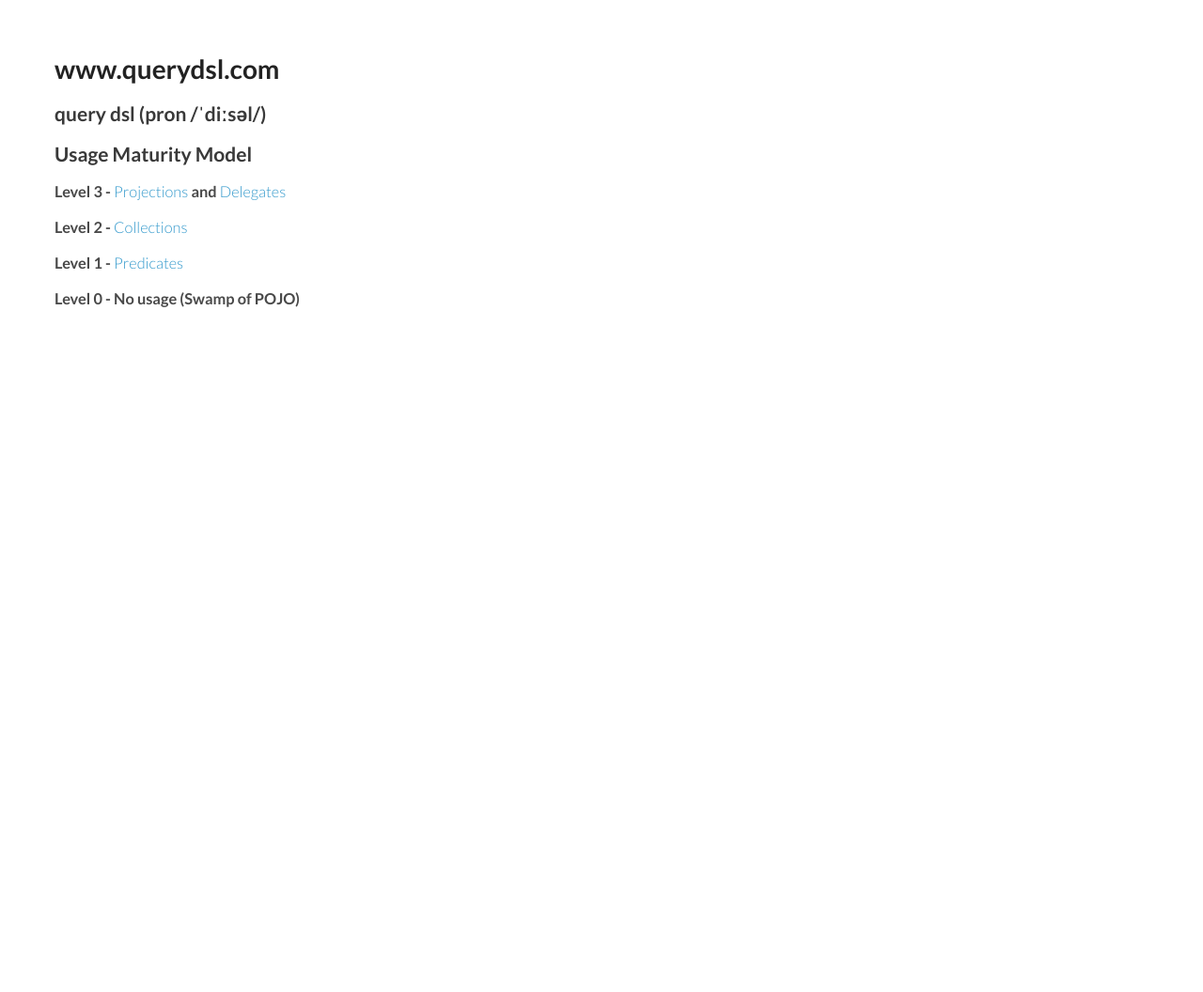
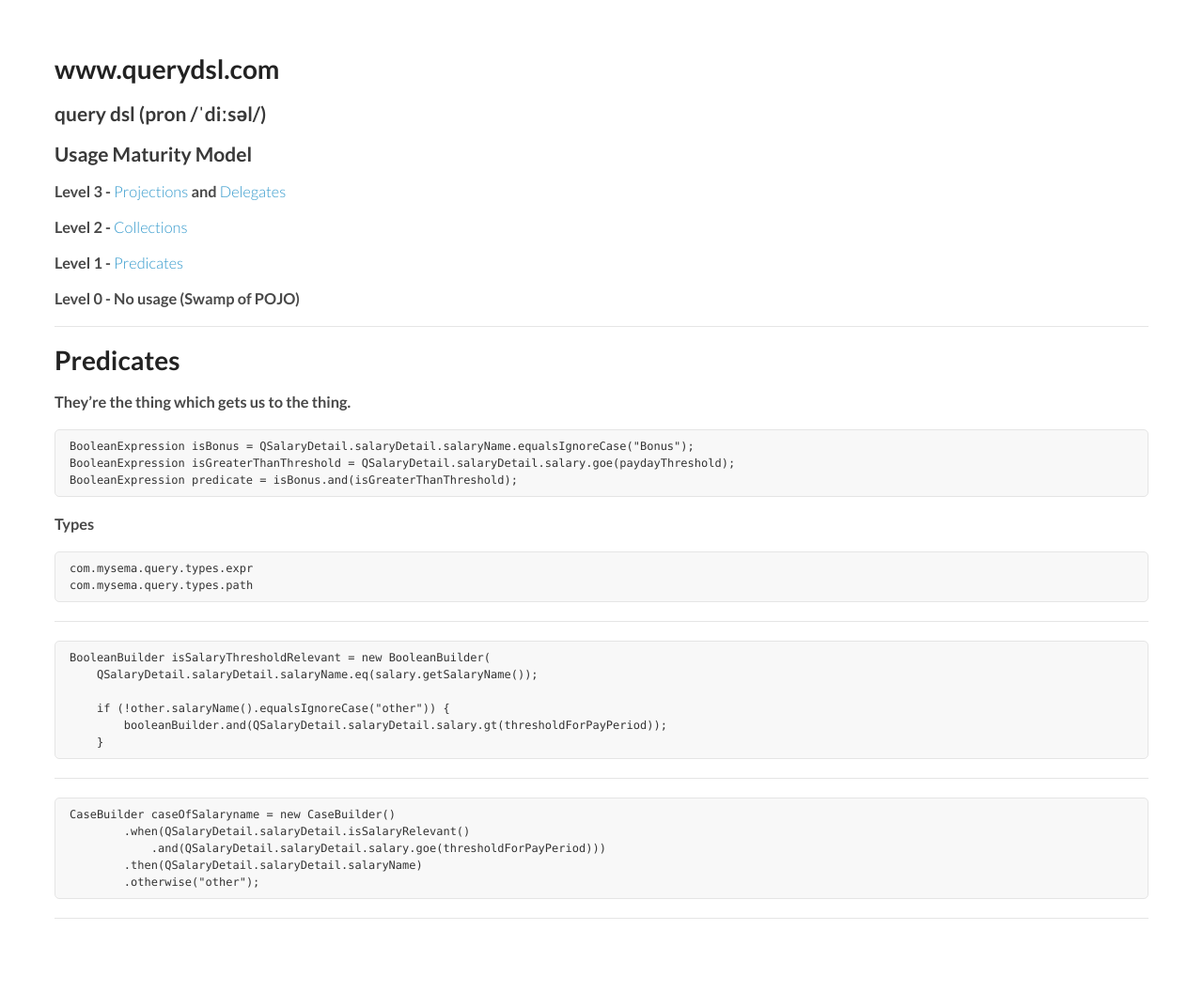
Before and after one commit to griffio/griffio.github.io, a Jekyll site: the page built from _posts/2014-09-01-querydsl-maturity-model.markdown, in a window 1280 px wide. Shown: the whole page at 94% size. Built offline with Jekyll 4.4.1, drawn with Linux system fonts in a browser that asks for light colours; before the commit the page ends 900 px from its top, so only the background shows below that.

Commit message:
Update 2014-09-01-querydsl-maturity-model.markdown

````diff
--- a/_posts/2014-09-01-querydsl-maturity-model.markdown
+++ b/_posts/2014-09-01-querydsl-maturity-model.markdown
@@ -16,3 +16,36 @@
 ### Level 2 - [Collections](https://github.com/griffio/griffio.github.io/wiki/Collections)
 ### Level 1 - [Predicates](https://github.com/griffio/griffio.github.io/wiki/Predicates)
 ### Level 0 - No usage (Swamp of POJO)
+
+***
+
+# Predicates
+### They're the thing which gets us to the thing.
+```java
+BooleanExpression isBonus = QSalaryDetail.salaryDetail.salaryName.equalsIgnoreCase("Bonus");
+BooleanExpression isGreaterThanThreshold = QSalaryDetail.salaryDetail.salary.goe(paydayThreshold);
+BooleanExpression predicate = isBonus.and(isGreaterThanThreshold);
+```
+### Types
+```java
+com.mysema.query.types.expr
+com.mysema.query.types.path
+```
+***
+```java
+BooleanBuilder isSalaryThresholdRelevant = new BooleanBuilder(
+    QSalaryDetail.salaryDetail.salaryName.eq(salary.getSalaryName());
+
+    if (!other.salaryName().equalsIgnoreCase("other")) {
+        booleanBuilder.and(QSalaryDetail.salaryDetail.salary.gt(thresholdForPayPeriod));
+    }
+```
+***
+```java
+CaseBuilder caseOfSalaryname = new CaseBuilder()
+        .when(QSalaryDetail.salaryDetail.isSalaryRelevant()
+            .and(QSalaryDetail.salaryDetail.salary.goe(thresholdForPayPeriod)))
+        .then(QSalaryDetail.salaryDetail.salaryName)
+        .otherwise("other");
+```
+***
````
